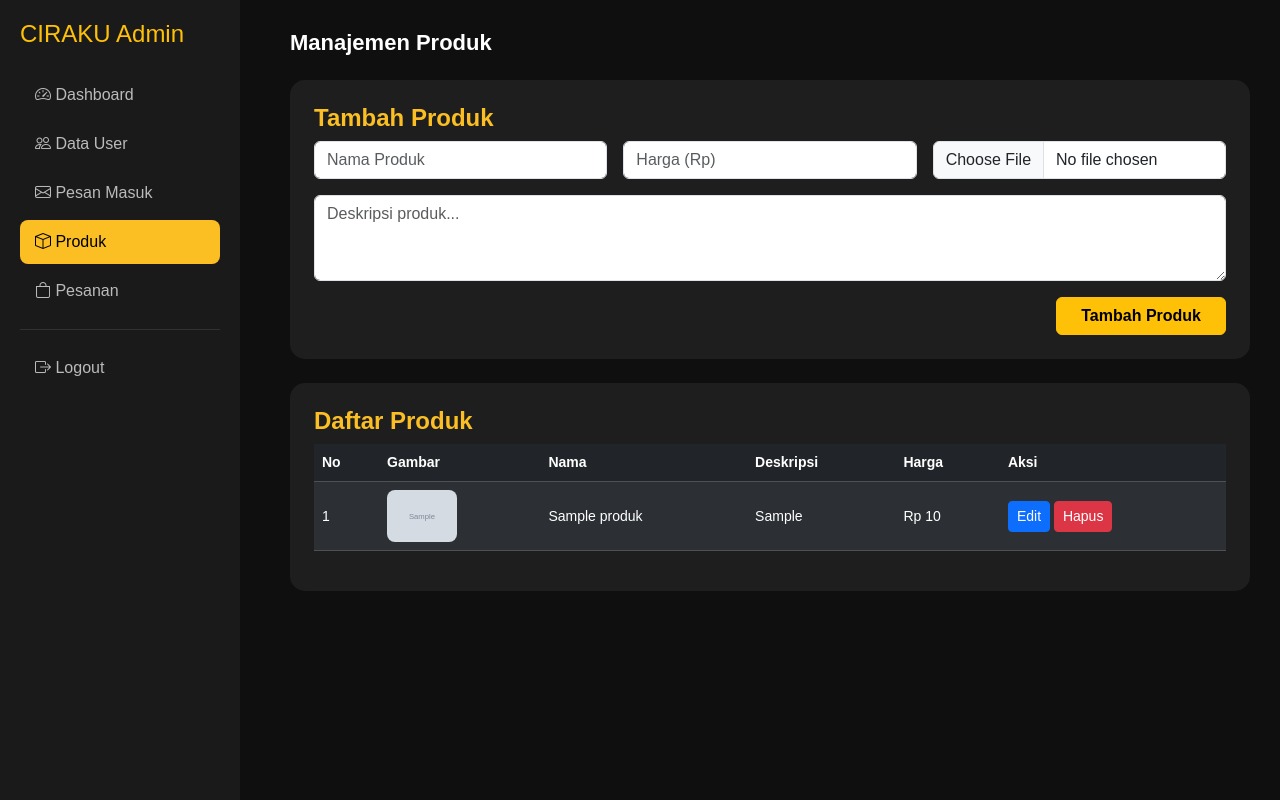
After one commit to ridhoye/ciraku, a PHP site: page /produks/produk.php in a window 1280 px wide. The commit adds this page. Run offline with PHP 8.4, Linux system fonts and the light colour scheme; the visitor is signed in with stand-in values (Sample User, id 1); tables that the repository leaves empty or names only in its code hold one stand-in row (values such as "Sample post"); grey boxes marked "Sample" are stand-in pictures; some libraries are stand-ins or nearby versions.

Commit message:
panel admin produk

```diff
--- a/admin/data_users.php
+++ b/admin/data_users.php
@@ -146,7 +146,7 @@ $users = mysqli_query($conn, "SELECT * FROM users $queryCondition ORDER BY id DE
     <a href="panel_admin.php"><i class="bi bi-speedometer2"></i> Dashboard</a>
     <a href="data_users.php" class="active"><i class="bi bi-people"></i> Data User</a>
     <a href="kontak_pesan.php"><i class="bi bi-envelope"></i> Pesan Masuk</a>
-    <a href="produk.php"><i class="bi bi-box"></i> Produk</a>
+    <a href="produks/produk.php"><i class="bi bi-box"></i> Produk</a>
     <a href="pesanan.php"><i class="bi bi-bag"></i> Pesanan</a>
     <hr class="border-secondary">
     <a href="../user/logout.php"><i class="bi bi-box-arrow-right"></i> Logout</a>
--- a/admin/kontak_pesan.php
+++ b/admin/kontak_pesan.php
@@ -53,7 +53,7 @@ $result = mysqli_query($conn, $query);
   <a href="panel_admin.php"><i class="bi bi-speedometer2"></i> Dashboard</a>
   <a href="data_users.php"><i class="bi bi-people"></i> Data User</a>
   <a href="kontak_pesan.php" class="active"><i class="bi bi-envelope"></i> Pesan Masuk</a>
-  <a href="produk.php"><i class="bi bi-box"></i> Produk</a>
+  <a href="produks/produk.php"><i class="bi bi-box"></i> Produk</a>
   <a href="pesanan.php"><i class="bi bi-bag"></i> Pesanan</a>
   <hr class="border-secondary">
   <a href="../user/logout.php"><i class="bi bi-box-arrow-right"></i> Logout</a>
--- a/admin/panel_admin.php
+++ b/admin/panel_admin.php
@@ -103,7 +103,7 @@ if ($user_data && mysqli_num_rows($user_data) > 0) {
     <a href="panel_admin.php" class="active"><i class="bi bi-speedometer2"></i> Dashboard</a>
     <a href="data_users.php"><i class="bi bi-people"></i> Data User</a>
     <a href="kontak_pesan.php"><i class="bi bi-envelope"></i> Pesan Masuk</a>
-    <a href="produk.php"><i class="bi bi-box"></i> Produk</a>
+    <a href="produks/produk.php"><i class="bi bi-box"></i> Produk</a>
     <a href="pesanan.php"><i class="bi bi-bag"></i> Pesanan</a>
     <hr class="border-secondary">
     <a href="../user/logout.php"><i class="bi bi-box-arrow-right"></i> Logout</a>
--- /dev/null
+++ b/admin/produks/produk.php
@@ -0,0 +1,235 @@
+<?php
+session_start();
+include "../../config/db.php";
+
+// Cek login dan role
+if (!isset($_SESSION['logged_in']) || $_SESSION['role'] !== 'admin') {
+  header("Location: ../../user/login.php");
+  exit;
+}
+
+// === TAMBAH PRODUK ===
+if (isset($_POST['tambah'])) {
+  $nama = mysqli_real_escape_string($conn, $_POST['nama']);
+  $deskripsi = mysqli_real_escape_string($conn, $_POST['deskripsi']);
+  $harga = $_POST['harga'];
+
+  $gambar = null;
+  if (!empty($_FILES['gambar']['name'])) {
+    $target_dir = "../../assets/images/";
+    $gambar = time() . "_" . basename($_FILES["gambar"]["name"]);
+    move_uploaded_file($_FILES["gambar"]["tmp_name"], $target_dir . $gambar);
+  }
+
+  $sql = "INSERT INTO produk (nama_produk, deskripsi, harga, gambar)
+          VALUES ('$nama', '$deskripsi', '$harga', '$gambar')";
+  mysqli_query($conn, $sql);
+  header("Location: produk.php");
+  exit;
+}
+
+// === EDIT PRODUK ===
+if (isset($_POST['edit'])) {
+  $id = $_POST['id'];
+  $nama = mysqli_real_escape_string($conn, $_POST['nama']);
+  $deskripsi = mysqli_real_escape_string($conn, $_POST['deskripsi']);
+  $harga = $_POST['harga'];
+
+  $old = mysqli_fetch_assoc(mysqli_query($conn, "SELECT gambar FROM produk WHERE id=$id"));
+  $gambar = $old['gambar'];
+
+  if (!empty($_FILES['gambar']['name'])) {
+    $target_dir = "../../assets/images/";
+    $gambar = time() . "_" . basename($_FILES["gambar"]["name"]);
+    move_uploaded_file($_FILES["gambar"]["tmp_name"], $target_dir . $gambar);
+  }
+
+  $sql = "UPDATE produk SET nama_produk='$nama', deskripsi='$deskripsi', harga='$harga', gambar='$gambar' WHERE id=$id";
+  mysqli_query($conn, $sql);
+  header("Location: produk.php");
+  exit;
+}
+
+// === HAPUS PRODUK ===
+if (isset($_GET['hapus'])) {
+  $id = $_GET['hapus'];
+  mysqli_query($conn, "DELETE FROM produk WHERE id=$id");
+  header("Location: produk.php");
+  exit;
+}
+
+// Ambil semua produk
+$produk = mysqli_query($conn, "SELECT * FROM produk ORDER BY id DESC");
+?>
+<!DOCTYPE html>
+<html lang="id">
+<head>
+  <meta charset="UTF-8">
+  <title>Manajemen Produk - CIRAKU</title>
+  <link href="https://cdn.jsdelivr.net/npm/bootstrap@5.3.2/dist/css/bootstrap.min.css" rel="stylesheet">
+  <link href="https://cdn.jsdelivr.net/npm/bootstrap-icons@1.11.3/font/bootstrap-icons.css" rel="stylesheet">
+  <script src="https://cdn.jsdelivr.net/npm/sweetalert2@11"></script>
+  <style>
+    body {
+      background-color: #0f0f0f;
+      color: #fff;
+      font-family: 'Poppins', sans-serif;
+    }
+    .sidebar {
+      width: 240px;
+      height: 100vh;
+      background: #1a1a1a;
+      position: fixed;
+      left: 0;
+      top: 0;
+      padding: 20px;
+    }
+    .sidebar a {
+      display: block;
+      color: #bbb;
+      text-decoration: none;
+      padding: 10px 15px;
+      margin: 5px 0;
+      border-radius: 8px;
+      transition: 0.3s;
+    }
+    .sidebar a.active, .sidebar a:hover {
+      background-color: #fbbf24;
+      color: #000;
+    }
+    .content {
+      margin-left: 260px;
+      padding: 30px;
+    }
+    .card {
+      background: #1e1e1e;
+      border: none;
+      border-radius: 15px;
+      transition: transform 0.2s ease-in-out;
+      color: #fff;
+      font-size: 14px;
+    }
+    .card:hover { transform: scale(1.02); }
+    .card h4 { color: #fbbf24; font-weight: 600; }
+    .btn-warning { color: #000; font-weight: 600; }
+    table { font-size: 14px; }
+    table img { width: 70px; border-radius: 8px; }
+    h2 { font-weight: 600; font-size: 22px; }
+  </style>
+</head>
+<body>
+
+  <!-- Sidebar -->
+  <div class="sidebar">
+    <h4 class="text-warning mb-4">CIRAKU Admin</h4>
+    <a href="../panel_admin.php"><i class="bi bi-speedometer2"></i> Dashboard</a>
+    <a href="../data_users.php"><i class="bi bi-people"></i> Data User</a>
+    <a href="../kontak_pesan.php"><i class="bi bi-envelope"></i> Pesan Masuk</a>
+    <a href="produk.php" class="active"><i class="bi bi-box"></i> Produk</a>
+    <a href="../pesanan.php"><i class="bi bi-bag"></i> Pesanan</a>
+    <hr class="border-secondary">
+    <a href="../../user/logout.php"><i class="bi bi-box-arrow-right"></i> Logout</a>
+  </div>
+
+  <!-- Konten -->
+  <div class="content">
+    <h2 class="mb-4">Manajemen Produk</h2>
+
+    <!-- Tambah Produk -->
+    <div class="card p-4 mb-4">
+      <h4>Tambah Produk</h4>
+      <form method="POST" enctype="multipart/form-data">
+        <div class="row g-3">
+          <div class="col-md-4">
+            <input type="text" name="nama" class="form-control" placeholder="Nama Produk" required>
+          </div>
+          <div class="col-md-4">
+            <input type="number" name="harga" class="form-control" placeholder="Harga (Rp)" required>
+          </div>
+          <div class="col-md-4">
+            <input type="file" name="gambar" class="form-control">
+          </div>
+          <div class="col-12">
+            <textarea name="deskripsi" class="form-control" rows="3" placeholder="Deskripsi produk..." required></textarea>
+          </div>
+          <div class="col-12 text-end">
+            <button type="submit" name="tambah" class="btn btn-warning px-4">Tambah Produk</button>
+          </div>
+        </div>
+      </form>
+    </div>
+
+    <!-- Daftar Produk -->
+    <div class="card p-4">
+      <h4>Daftar Produk</h4>
+      <div class="table-responsive">
+        <table class="table table-dark table-striped align-middle">
+          <thead>
+            <tr>
+              <th>No</th>
+              <th>Gambar</th>
+              <th>Nama</th>
+              <th>Deskripsi</th>
+              <th>Harga</th>
+              <th>Aksi</th>
+            </tr>
+          </thead>
+          <tbody>
+            <?php $no=1; while ($p = mysqli_fetch_assoc($produk)) { ?>
+              <tr>
+                <td><?= $no++; ?></td>
+                <td><img src="../../assets/images/<?= $p['gambar']; ?>" alt="<?= $p['nama_produk']; ?>"></td>
+                <td><?= $p['nama_produk']; ?></td>
+                <td><?= $p['deskripsi']; ?></td>
+                <td>Rp <?= number_format($p['harga'], 0, ',', '.'); ?></td>
+                <td>
+                  <button class="btn btn-sm btn-primary" data-bs-toggle="modal" data-bs-target="#editModal<?= $p['id']; ?>">Edit</button>
+                  <a href="?hapus=<?= $p['id']; ?>" class="btn btn-sm btn-danger" onclick="return confirm('Hapus produk ini?')">Hapus</a>
+                </td>
+              </tr>
+
+              <!-- Modal Edit -->
+              <div class="modal fade" id="editModal<?= $p['id']; ?>" tabindex="-1">
+                <div class="modal-dialog">
+                  <div class="modal-content bg-dark text-white">
+                    <div class="modal-header">
+                      <h5 class="modal-title">Edit Produk</h5>
+                      <button type="button" class="btn-close btn-close-white" data-bs-dismiss="modal"></button>
+                    </div>
+                    <form method="POST" enctype="multipart/form-data">
+                      <div class="modal-body">
+                        <input type="hidden" name="id" value="<?= $p['id']; ?>">
+                        <div class="mb-3">
+                          <label>Nama Produk</label>
+                          <input type="text" name="nama" class="form-control" value="<?= $p['nama_produk']; ?>" required>
+                        </div>
+                        <div class="mb-3">
+                          <label>Harga</label>
+                          <input type="number" name="harga" class="form-control" value="<?= $p['harga']; ?>" required>
+                        </div>
+                        <div class="mb-3">
+                          <label>Deskripsi</label>
+                          <textarea name="deskripsi" class="form-control" rows="3"><?= $p['deskripsi']; ?></textarea>
+                        </div>
+                        <div class="mb-3">
+                          <label>Gambar (kosongkan jika tidak diganti)</label>
+                          <input type="file" name="gambar" class="form-control">
+                        </div>
+                      </div>
+                      <div class="modal-footer">
+                        <button type="submit" name="edit" class="btn btn-warning">Simpan</button>
+                      </div>
+                    </form>
+                  </div>
+                </div>
+              </div>
+            <?php } ?>
+          </tbody>
+        </table>
+      </div>
+    </div>
+  </div>
+
+  <script src="https://cdn.jsdelivr.net/npm/bootstrap@5.3.2/dist/js/bootstrap.bundle.min.js"></script>
+</body>
+</html>
```
